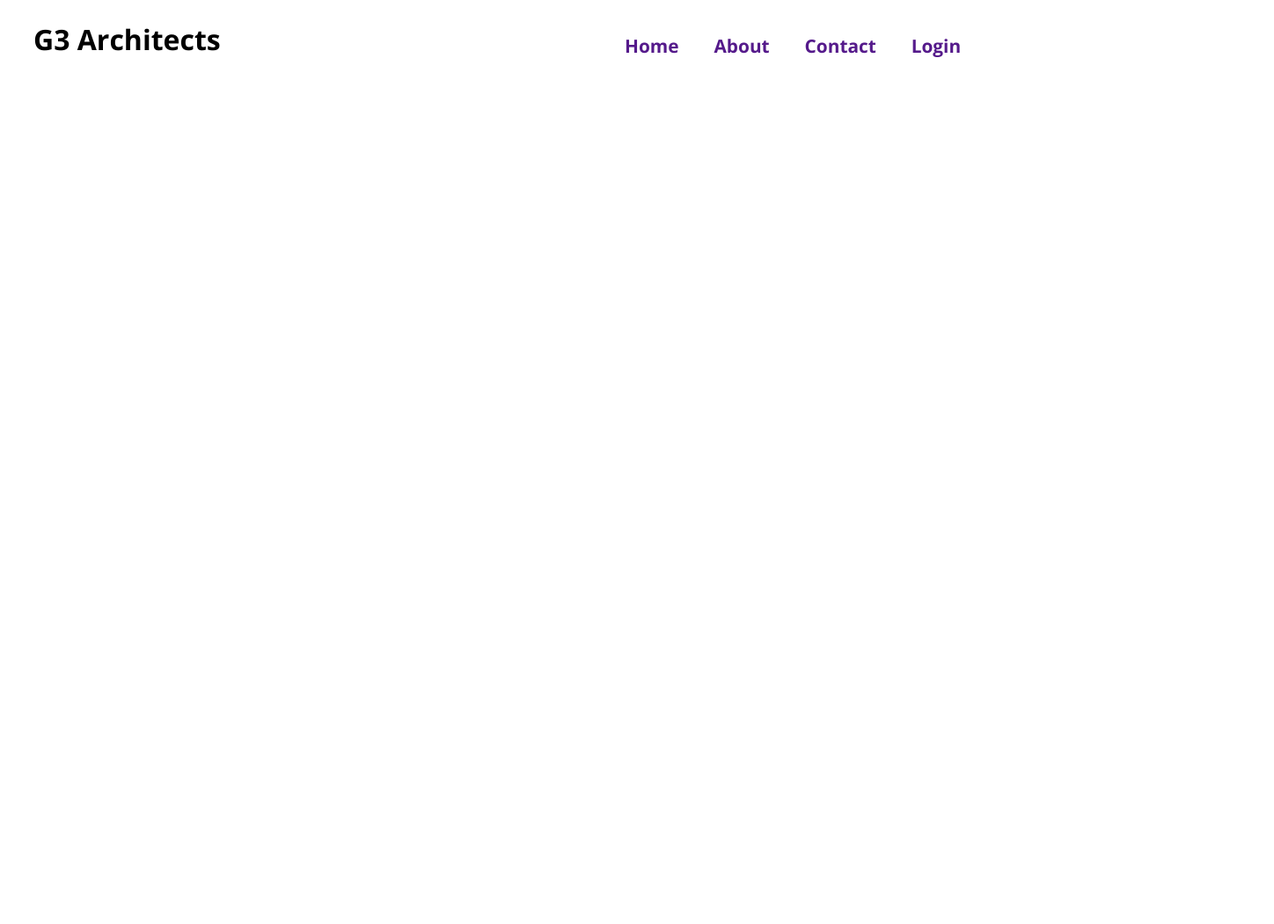
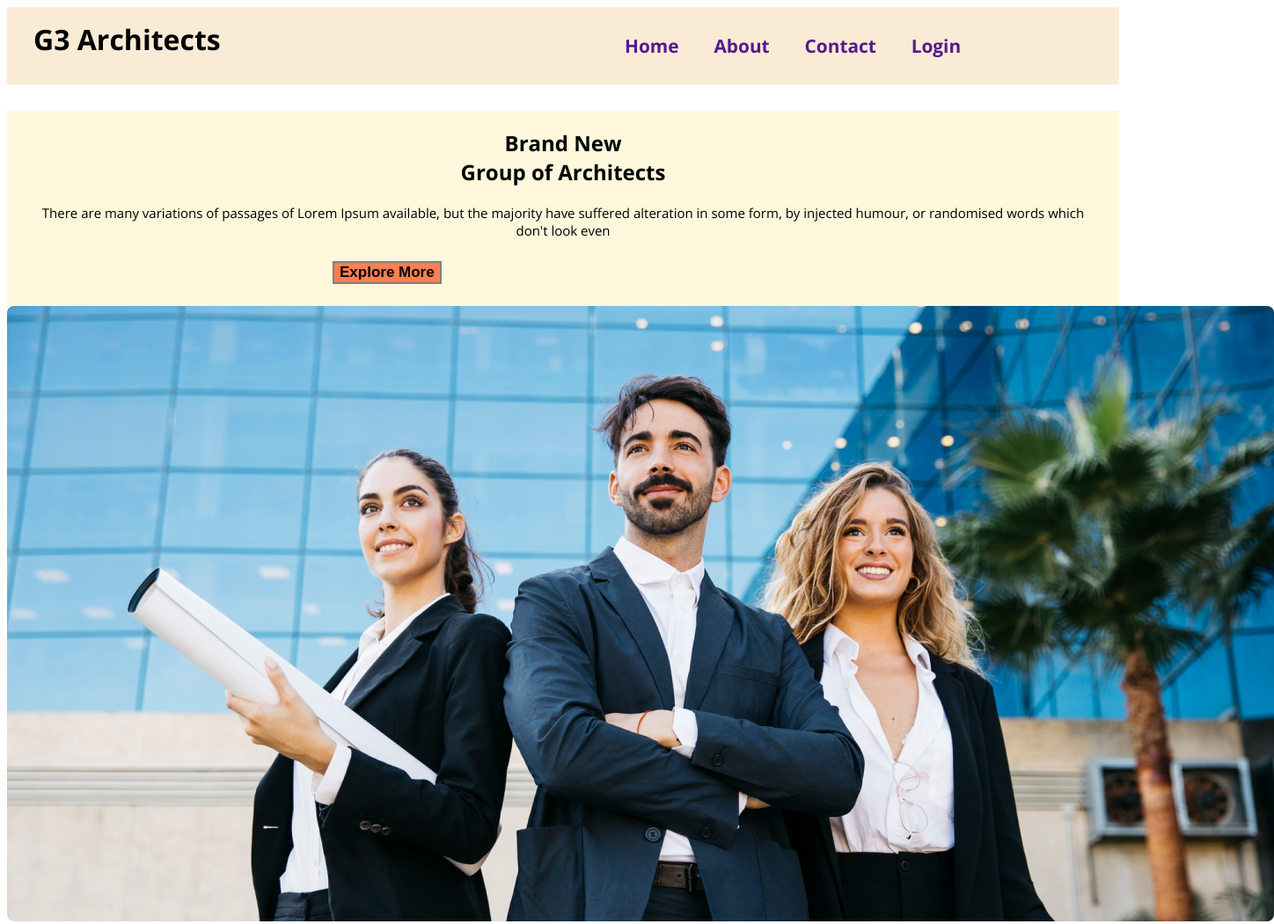
Before and after one commit to sarna375/architect-website, a plain HTML site: page index.html in a window 1280 px wide. Shown: the whole page at 88% size, 1448 px wide, since content can reach past the window. Before the commit the page ends 800 px from the top, so only its background shows below. Drawn offline with nearby package versions, Linux system fonts and the light colour scheme.

Commit message:
added sec-1

```diff
--- a/index.html
+++ b/index.html
@@ -27,6 +27,23 @@
 
     <main>
 
+        <section class="sec-1">
+            <div class="div-1">
+                <h1>Brand New <br>
+                    Group of Architects  </h1>
+
+
+                <p> There are many variations of passages of Lorem Ipsum available, but the majority have suffered alteration in some form, by injected humour, or randomised words which don't look even </p>
+
+
+                <button class="btn">Explore More </button>
+            </div>
+
+            <div class="img-h">
+                <img src="images/banner.png" alt="">
+            </div>
+        </section>
+
     </main>
 
     <footer>
--- a/style.css
+++ b/style.css
@@ -3,6 +3,7 @@
     }
     nav{
         display:flex ;
+        background-color: antiquewhite;
     }
     nav h1{
         width: 50%;
@@ -26,3 +27,30 @@
         text-decoration: none;
 
     }
+    .sec-1{
+        background-color: cornsilk;
+        margin: 30px 0;
+    }
+    .div-1 h1{
+        text-align: center;
+        padding:20px 0 0;
+
+    }
+    .div-1 p{
+        text-align:center;
+        font-size: 15px;
+        margin: 0 30px;
+    }
+    .btn{
+        text-align: center;
+        border: 2px solid grey;
+        font-size: 17px;
+        font-weight:bold ;
+        margin: 25px 370px;
+        padding: 13px 5;
+        background-color: coral;
+    }
+    .sec-1 .img-h{
+        width: 100px;
+        height: 100px;
+    }
```
